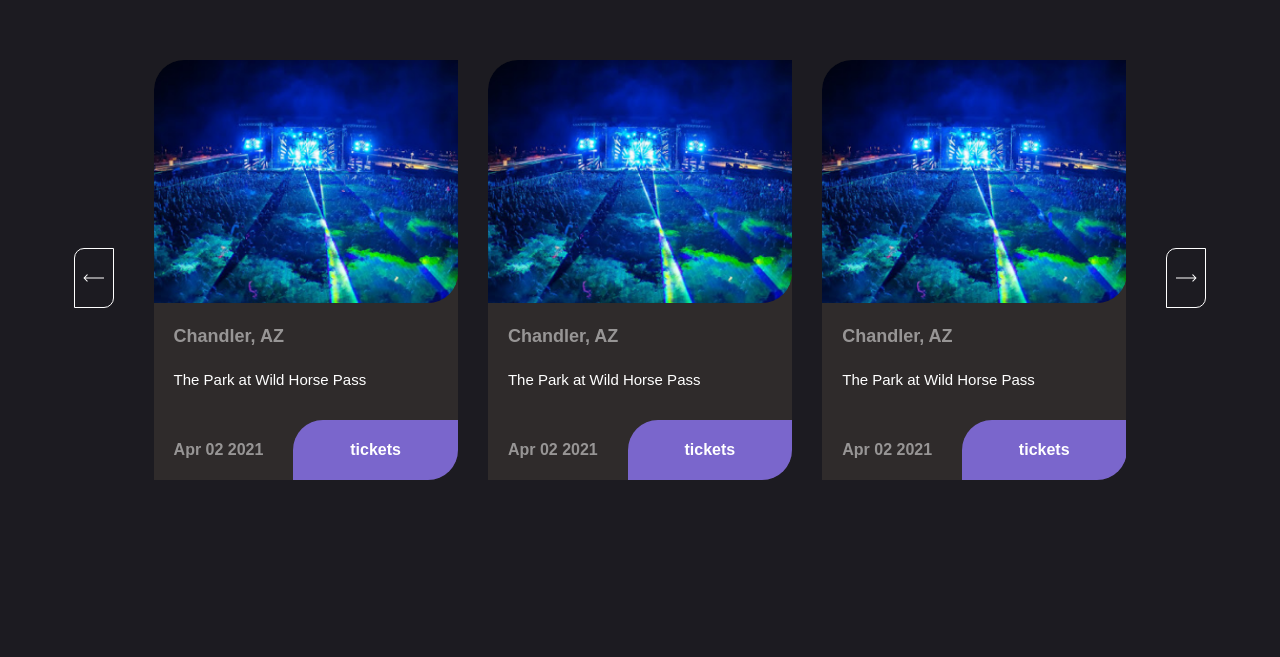
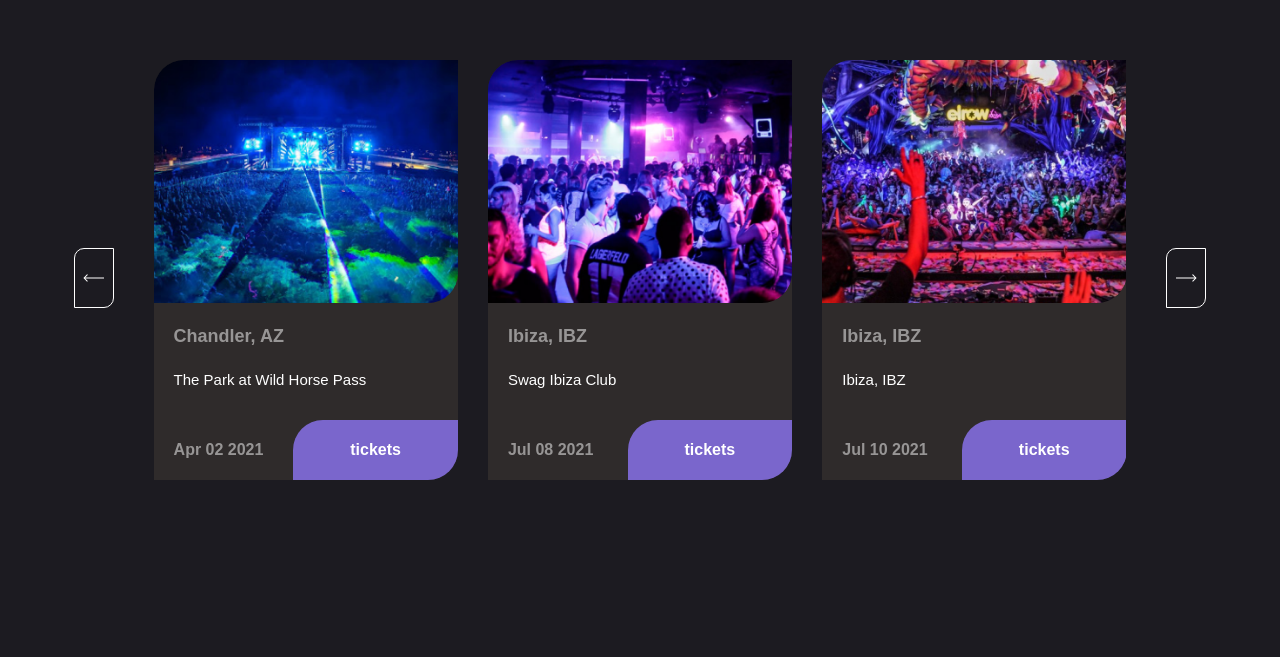
Before and after one commit to 4iLeRmax/-18, a plain HTML site: page index.html in a window 1280 px wide. Shown: the part 4569-5226 px from the top of the page. Drawn offline with nearby package versions, Linux system fonts and the light colour scheme; grey boxes are pictures that could not be loaded; a web font is replaced by a local one.

Commit message:
Add files via upload

```diff
--- a/index.html
+++ b/index.html
@@ -4,9 +4,9 @@
   <meta charset="UTF-8">
   <meta http-equiv="X-UA-Compatible" content="IE=edge">
   <meta name="viewport" content="width=device-width, initial-scale=1.0">
-  <link href="https://unpkg.com/aos@2.3.1/dist/aos.css?_v=20221223141442" rel="stylesheet">
-  <link rel="stylesheet" href="https://cdn.jsdelivr.net/npm/swiper@8/swiper-bundle.min.css?_v=20221223141442"/>
-  <link rel="stylesheet" href="css/style.min.css?_v=20221223141442">
+  <link href="https://unpkg.com/aos@2.3.1/dist/aos.css?_v=20221223161809" rel="stylesheet">
+  <link rel="stylesheet" href="https://cdn.jsdelivr.net/npm/swiper@8/swiper-bundle.min.css?_v=20221223161809"/>
+  <link rel="stylesheet" href="css/style.min.css?_v=20221223161809">
   <title>Главная</title>
 </head>
 <body>
@@ -251,7 +251,7 @@
               data-aos-delay="200">
                 <div class="followMe">Follow me:</div>
                 <div class="socials">
-                  <a href="https://open.spotify.com/artist/2AoeqcUs8DySgZRJ9yV4Ou" class="social"><img src="img/spotify.svg">Spotify</a>
+                  <a href="https://open.spotify.com/artist/2AoeqcUs8DySgZRJ9yV4Ou" class="social"><img src="img/Spotify.svg">Spotify</a>
                   <a href="https://music.apple.com/us/artist/bright-lights/295547571" class="social"><img src="img/ITunes.svg">ITunes</a>
                 </div>
               </div>
@@ -465,6 +465,32 @@
             </div>
             <div data-hash="slide-2" class="image-slider__slide swiper-slide">
               <div class="slide__card">
+                <img src="img/slide 2.png">
+                <div class="slide__card__content">
+                  <div class="slide__card__title">Ibiza, IBZ</div>
+                  <div class="slide__card__sub_title">Swag Ibiza Club</div>
+                  <div class="slide__card__add">
+                    <div class="slide__card__date">Jul 08 2021</div>
+                    <div class="slide__card__tickets">tickets</div>
+                  </div>
+                </div>
+              </div>
+            </div>
+            <div data-hash="slide-3" class="image-slider__slide swiper-slide">
+              <div class="slide__card">
+                <img src="img/slide 3.png">
+                <div class="slide__card__content">
+                  <div class="slide__card__title">Ibiza, IBZ</div>
+                  <div class="slide__card__sub_title">Ibiza, IBZ</div>
+                  <div class="slide__card__add">
+                    <div class="slide__card__date">Jul 10 2021</div>
+                    <div class="slide__card__tickets">tickets</div>
+                  </div>
+                </div>
+              </div>
+            </div>
+            <div data-hash="slide-4" class="image-slider__slide swiper-slide">
+              <div class="slide__card">
                 <img src="img/slide 1.png">
                 <div class="slide__card__content">
                   <div class="slide__card__title">Chandler, AZ</div>
@@ -476,14 +502,27 @@
                 </div>
               </div>
             </div>
-            <div data-hash="slide-3" class="image-slider__slide swiper-slide">
+            <div data-hash="slide-5" class="image-slider__slide swiper-slide">
               <div class="slide__card">
-                <img src="img/slide 1.png">
+                <img src="img/slide 2.png">
                 <div class="slide__card__content">
-                  <div class="slide__card__title">Chandler, AZ</div>
-                  <div class="slide__card__sub_title">The Park at Wild Horse Pass</div>
+                  <div class="slide__card__title">Ibiza, IBZ</div>
+                  <div class="slide__card__sub_title">Swag Ibiza Club</div>
                   <div class="slide__card__add">
-                    <div class="slide__card__date">Apr 02 2021</div>
+                    <div class="slide__card__date">Jul 08 2021</div>
+                    <div class="slide__card__tickets">tickets</div>
+                  </div>
+                </div>
+              </div>
+            </div>
+            <div data-hash="slide-6" class="image-slider__slide swiper-slide">
+              <div class="slide__card">
+                <img src="img/slide 3.png">
+                <div class="slide__card__content">
+                  <div class="slide__card__title">Ibiza, IBZ</div>
+                  <div class="slide__card__sub_title">Ibiza, IBZ</div>
+                  <div class="slide__card__add">
+                    <div class="slide__card__date">Jul 10 2021</div>
                     <div class="slide__card__tickets">tickets</div>
                   </div>
                 </div>
@@ -546,8 +585,8 @@
 </footer>
   </div>
 
-  <script src="https://cdn.jsdelivr.net/npm/swiper@8/swiper-bundle.min.js?_v=20221223141442"></script>
-  <script src="https://unpkg.com/aos@2.3.1/dist/aos.js?_v=20221223141442"></script>
-  <script src="js/app.min.js?_v=20221223141442"></script>
+  <script src="https://cdn.jsdelivr.net/npm/swiper@8/swiper-bundle.min.js?_v=20221223161809"></script>
+  <script src="https://unpkg.com/aos@2.3.1/dist/aos.js?_v=20221223161809"></script>
+  <script src="js/app.min.js?_v=20221223161809"></script>
 </body>
 </html>
```
